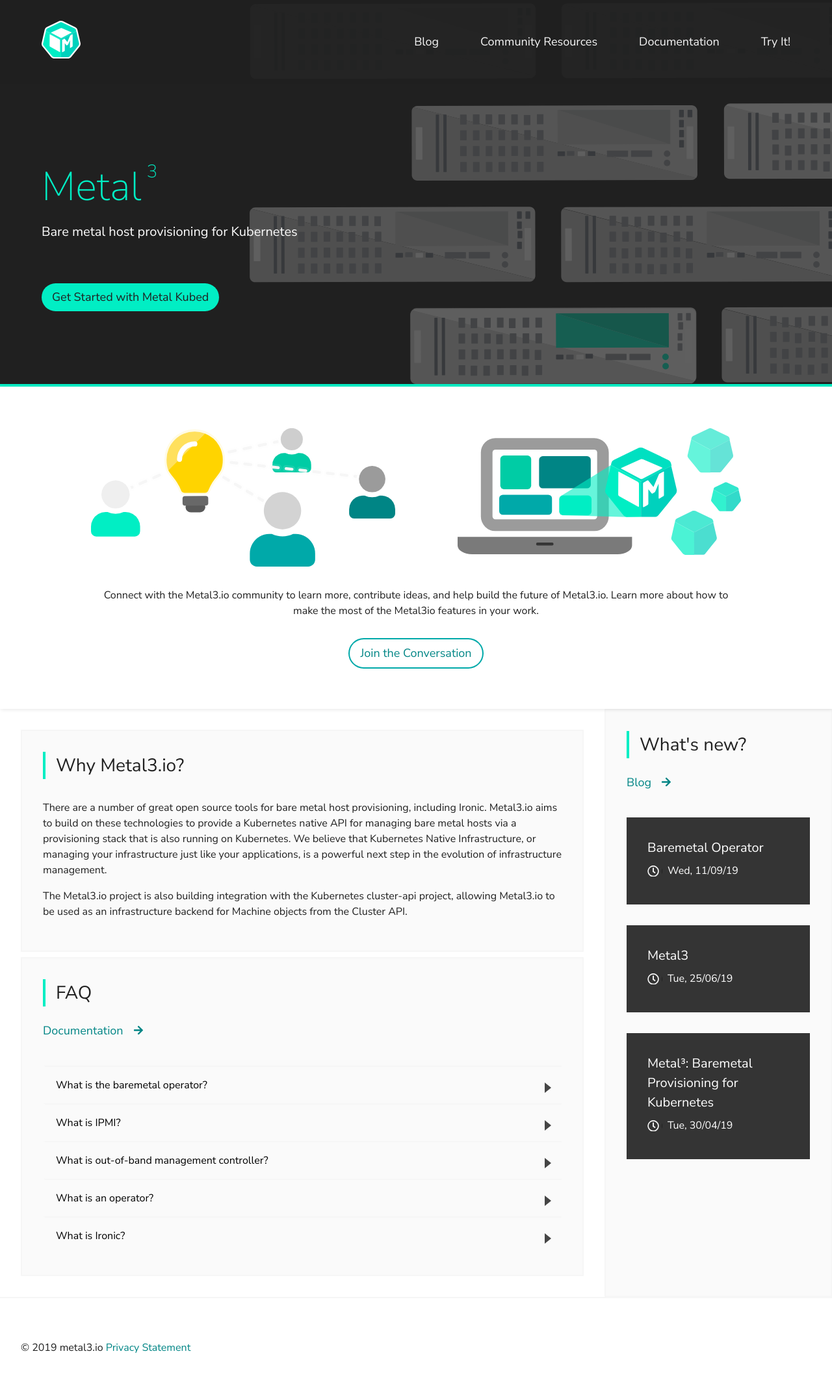
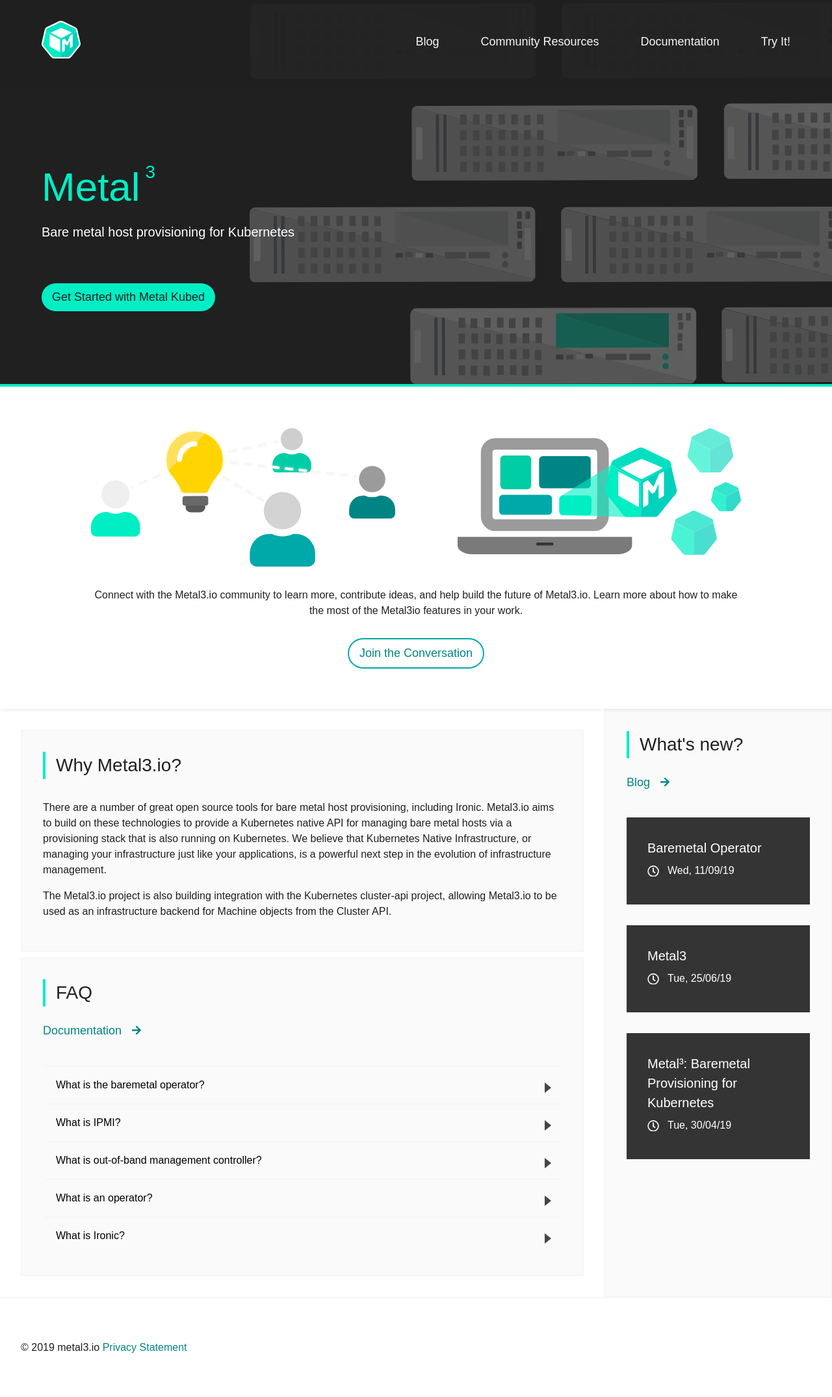
Before and after one commit to metal3-io/metal3-io.github.io, a Jekyll site: the page built from index.html, in a window 1280 px wide. Shown: the whole page at 65% size. Built offline with Jekyll 4.4.1, drawn with Linux system fonts in a browser that asks for light colours.

Commit message:
updates css import

```diff
--- a/_includes/head.html
+++ b/_includes/head.html
@@ -19,6 +19,7 @@
 
       gtag('config', '{{ site.google_UA }}');
   </script>
+  <link href="https://fonts.googleapis.com/css?family=Nunito:200,400&display=swap" rel="stylesheet">
 </head>
 <body>
     <!--[if IE]>
--- a/_sass/_type.scss
+++ b/_sass/_type.scss
@@ -1,5 +1,4 @@
 //type
-@import url('https://fonts.googleapis.com/css?family=Nunito+Sans:200,400&display=swap');
 .mk-heading{
     color: var(--mk--Color--400);
     font-weight: var(--mk--FontWeight--200);
```
